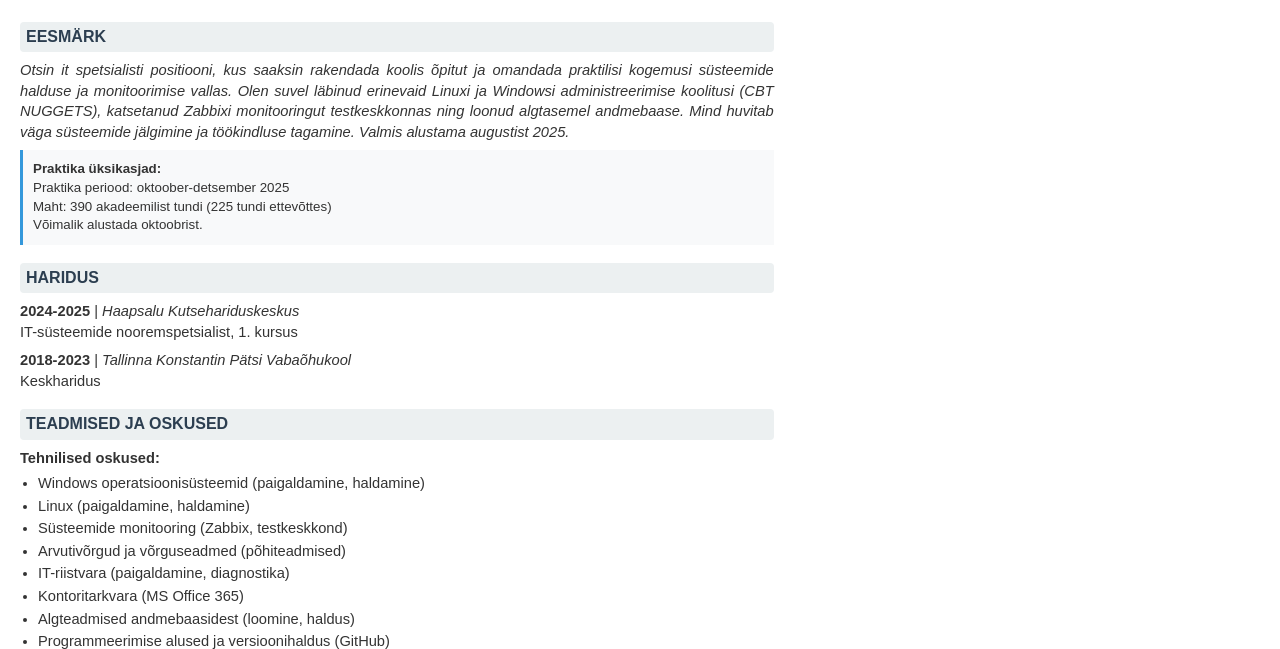
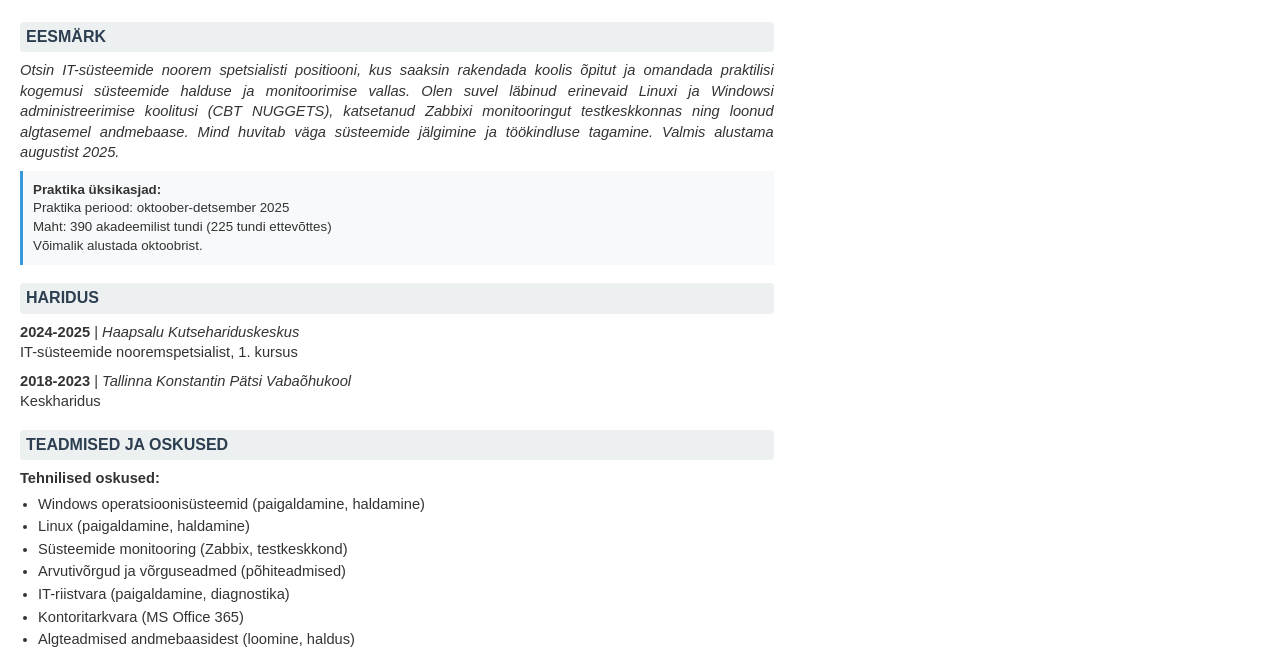
Before and after one commit to Supipoisid84/cv, a plain HTML site: page index.html in a window 1280 px wide. Shown: the part 145-794 px from the top of the page. Drawn offline with Linux system fonts and the light colour scheme.

Commit message:
Update index.html

```diff
--- a/index.html
+++ b/index.html
@@ -155,7 +155,7 @@
     <div class="section">
         <div class="section-title">Eesmärk</div>
         <div class="objective">
-            Otsin it spetsialisti positiooni, kus saaksin rakendada koolis õpitut ja omandada praktilisi kogemusi süsteemide halduse ja monitoorimise vallas. Olen suvel läbinud erinevaid Linuxi ja Windowsi administreerimise koolitusi (CBT NUGGETS), katsetanud Zabbixi monitooringut testkeskkonnas ning loonud algtasemel andmebaase. Mind huvitab väga süsteemide jälgimine ja töökindluse tagamine. Valmis alustama augustist 2025.
+            Otsin IT-süsteemide noorem spetsialisti positiooni, kus saaksin rakendada koolis õpitut ja omandada praktilisi kogemusi süsteemide halduse ja monitoorimise vallas. Olen suvel läbinud erinevaid Linuxi ja Windowsi administreerimise koolitusi (CBT NUGGETS), katsetanud Zabbixi monitooringut testkeskkonnas ning loonud algtasemel andmebaase. Mind huvitab väga süsteemide jälgimine ja töökindluse tagamine. Valmis alustama augustist 2025.
         </div>
 
         <div class="praktika-details">
```
